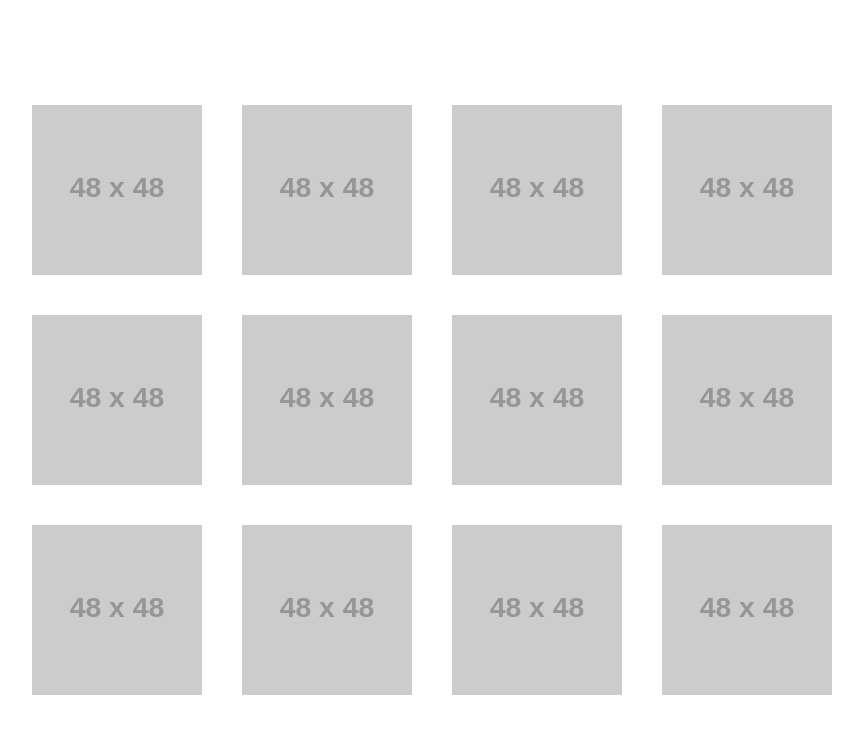
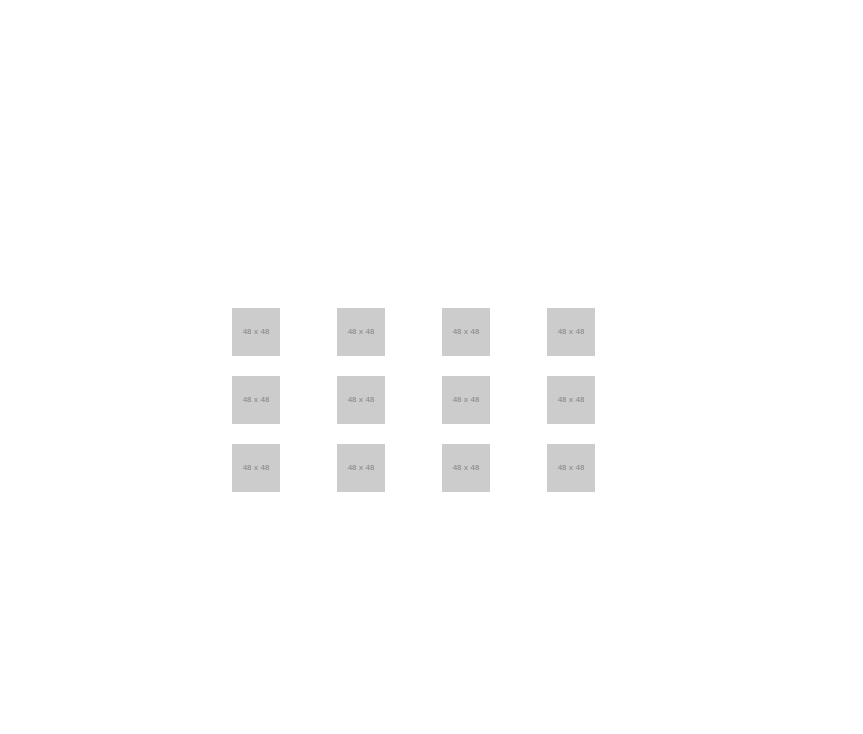
Before and after one commit to AlexanderIsai/FE-Tel-Ran, a plain HTML site: page Task6/index.html in a window 1280 px wide. Shown: the whole page, without its empty margins (208-1071 px from the left). Drawn offline with Linux system fonts and the light colour scheme; placeholder pictures from the web are drawn by us.

Commit message:
Update style.css

```diff
--- a/Task6/style.css
+++ b/Task6/style.css
@@ -7,17 +7,13 @@ body {
 
 .gallery {
     display: flex;
-    gap: 40px;
-    max-width: 800px;
+    gap: 20px;
+    max-width: 400px;
     flex-wrap: wrap;
     margin: 0 auto;
 }
 
 figure {
     line-height: 0;
-    width: calc(100% / 4 - 120px / 4);
+    width: calc(100% / 4 - 60px / 4);
 }
-
-img {
-    width: 100%;
-}
```
